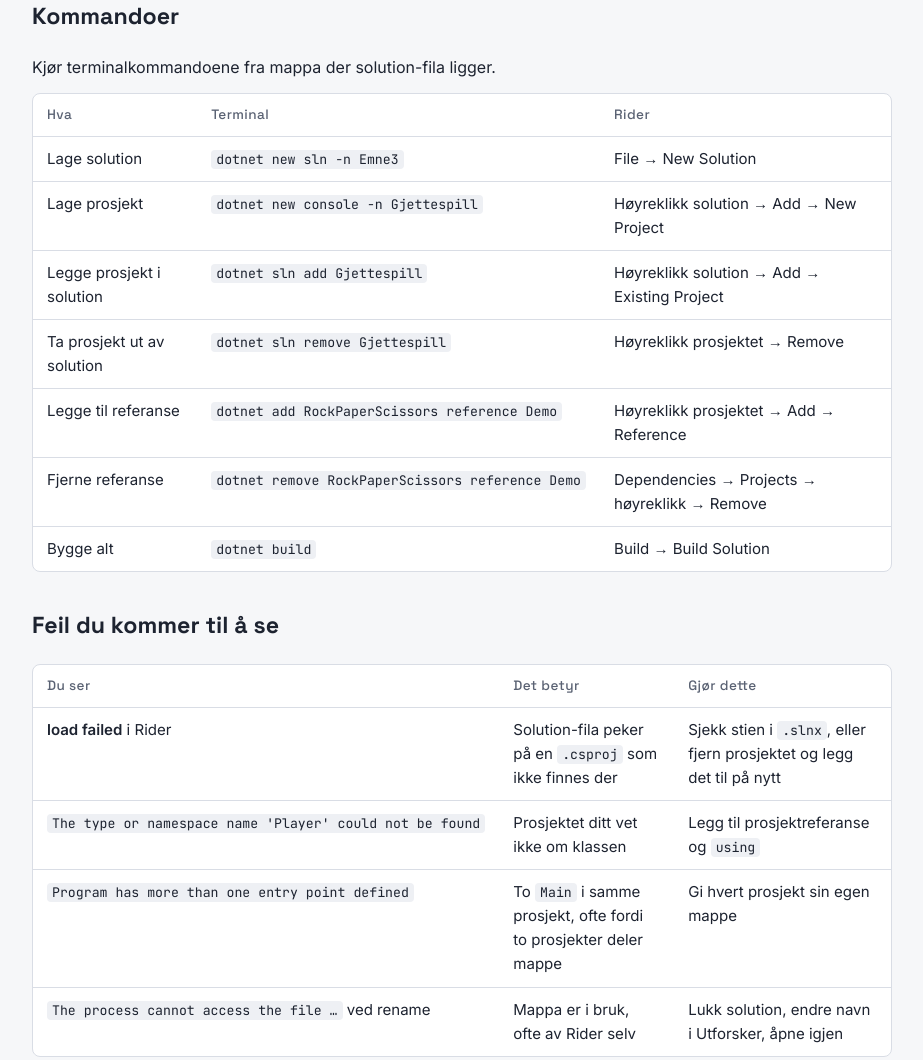
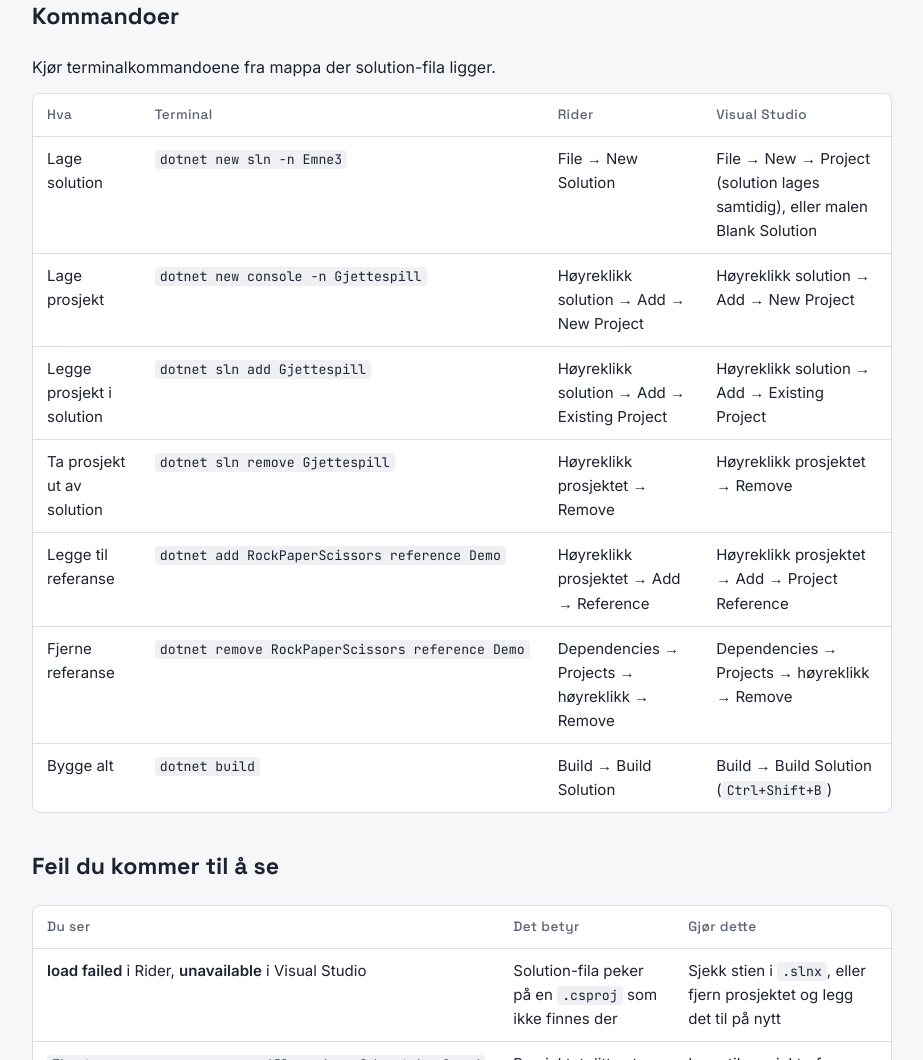
Before and after one commit to Kenneth-Jakobsen/csharp-cheatsheet, a plain HTML site: page index.html in a window 1280 px wide. Shown: the part 1678-2738 px from the top of the page, without its empty margins (178-1101 px from the left). Drawn offline with Linux system fonts and the light colour scheme.

Commit message:
Legg til Visual Studio i cheatsheeten
Co-Authored-By: Claude Opus 5.5 <noreply@anthropic.com>

```diff
--- a/index.html
+++ b/index.html
@@ -212,7 +212,7 @@
   <section aria-labelledby="huske">
     <h2 id="huske">Fire ting å huske</h2>
     <ul class="rules">
-      <li><strong>Solution er en fil, ikke en mappe.</strong> Rider viser bare prosjektene som står i lista i <code>.slnx</code>. Ligger en prosjektmappe der uten å stå i lista, ser du den ikke.</li>
+      <li><strong>Solution er en fil, ikke en mappe.</strong> Rider og Visual Studio viser bare prosjektene som står i lista i <code>.slnx</code>. Ligger en prosjektmappe der uten å stå i lista, ser du den ikke.</li>
       <li><strong>Ett prosjekt per mappe.</strong> Et prosjekt tar med alle <code>.cs</code>-filer i mappa si og undermappene. Legger du to prosjekter i samme mappe, får det ene med seg koden til det andre.</li>
       <li><strong>Namespace gir ikke tilgang.</strong> For å bruke en klasse fra et annet prosjekt trenger du først en <em>prosjektreferanse</em>, deretter <code>using</code>. Namespace alene er ikke nok.</li>
       <li><strong>Commit nytt prosjekt med en gang.</strong> Det Git ikke har sett, kan Git ikke hente tilbake.</li>
@@ -224,15 +224,15 @@
     <p>Kjør terminalkommandoene fra mappa der solution-fila ligger.</p>
     <div class="table-wrap">
       <table>
-        <thead><tr><th>Hva</th><th>Terminal</th><th>Rider</th></tr></thead>
+        <thead><tr><th>Hva</th><th>Terminal</th><th>Rider</th><th>Visual Studio</th></tr></thead>
         <tbody>
-          <tr><td>Lage solution</td><td><code>dotnet new sln -n Emne3</code></td><td>File → New Solution</td></tr>
-          <tr><td>Lage prosjekt</td><td><code>dotnet new console -n Gjettespill</code></td><td>Høyreklikk solution → Add → New Project</td></tr>
-          <tr><td>Legge prosjekt i solution</td><td><code>dotnet sln add Gjettespill</code></td><td>Høyreklikk solution → Add → Existing Project</td></tr>
-          <tr><td>Ta prosjekt ut av solution</td><td><code>dotnet sln remove Gjettespill</code></td><td>Høyreklikk prosjektet → Remove</td></tr>
-          <tr><td>Legge til referanse</td><td><code>dotnet add RockPaperScissors reference Demo</code></td><td>Høyreklikk prosjektet → Add → Reference</td></tr>
-          <tr><td>Fjerne referanse</td><td><code>dotnet remove RockPaperScissors reference Demo</code></td><td>Dependencies → Projects → høyreklikk → Remove</td></tr>
-          <tr><td>Bygge alt</td><td><code>dotnet build</code></td><td>Build → Build Solution</td></tr>
+          <tr><td>Lage solution</td><td><code>dotnet new sln -n Emne3</code></td><td>File → New Solution</td><td>File → New → Project (solution lages samtidig), eller malen Blank Solution</td></tr>
+          <tr><td>Lage prosjekt</td><td><code>dotnet new console -n Gjettespill</code></td><td>Høyreklikk solution → Add → New Project</td><td>Høyreklikk solution → Add → New Project</td></tr>
+          <tr><td>Legge prosjekt i solution</td><td><code>dotnet sln add Gjettespill</code></td><td>Høyreklikk solution → Add → Existing Project</td><td>Høyreklikk solution → Add → Existing Project</td></tr>
+          <tr><td>Ta prosjekt ut av solution</td><td><code>dotnet sln remove Gjettespill</code></td><td>Høyreklikk prosjektet → Remove</td><td>Høyreklikk prosjektet → Remove</td></tr>
+          <tr><td>Legge til referanse</td><td><code>dotnet add RockPaperScissors reference Demo</code></td><td>Høyreklikk prosjektet → Add → Reference</td><td>Høyreklikk prosjektet → Add → Project Reference</td></tr>
+          <tr><td>Fjerne referanse</td><td><code>dotnet remove RockPaperScissors reference Demo</code></td><td>Dependencies → Projects → høyreklikk → Remove</td><td>Dependencies → Projects → høyreklikk → Remove</td></tr>
+          <tr><td>Bygge alt</td><td><code>dotnet build</code></td><td>Build → Build Solution</td><td>Build → Build Solution (<code>Ctrl+Shift+B</code>)</td></tr>
         </tbody>
       </table>
     </div>
@@ -244,10 +244,10 @@
       <table>
         <thead><tr><th>Du ser</th><th>Det betyr</th><th>Gjør dette</th></tr></thead>
         <tbody>
-          <tr><td><strong>load failed</strong> i Rider</td><td>Solution-fila peker på en <code>.csproj</code> som ikke finnes der</td><td>Sjekk stien i <code>.slnx</code>, eller fjern prosjektet og legg det til på nytt</td></tr>
+          <tr><td><strong>load failed</strong> i Rider, <strong>unavailable</strong> i Visual Studio</td><td>Solution-fila peker på en <code>.csproj</code> som ikke finnes der</td><td>Sjekk stien i <code>.slnx</code>, eller fjern prosjektet og legg det til på nytt</td></tr>
           <tr><td><code>The type or namespace name 'Player' could not be found</code></td><td>Prosjektet ditt vet ikke om klassen</td><td>Legg til prosjektreferanse og <code>using</code></td></tr>
           <tr><td><code>Program has more than one entry point defined</code></td><td>To <code>Main</code> i samme prosjekt, ofte fordi to prosjekter deler mappe</td><td>Gi hvert prosjekt sin egen mappe</td></tr>
-          <tr><td><code>The process cannot access the file …</code> ved rename</td><td>Mappa er i bruk, ofte av Rider selv</td><td>Lukk solution, endre navn i Utforsker, åpne igjen</td></tr>
+          <tr><td><code>The process cannot access the file …</code> ved rename</td><td>Mappa er i bruk, ofte av Rider eller Visual Studio selv</td><td>Lukk solution, endre navn i Utforsker, åpne igjen</td></tr>
         </tbody>
       </table>
     </div>
@@ -267,7 +267,7 @@
       </details>
       <details>
         <summary>Du sletter linja med Demo fra <code>.slnx</code>. Hva skjer med koden i <code>Demo/</code>?</summary>
-        <p>Ingenting. Filene ligger der fortsatt. Prosjektet vises bare ikke i Rider lenger, fordi det ikke står i lista.</p>
+        <p>Ingenting. Filene ligger der fortsatt. Prosjektet vises bare ikke i Rider eller Visual Studio lenger, fordi det ikke står i lista.</p>
       </details>
     </div>
   </section>
```
